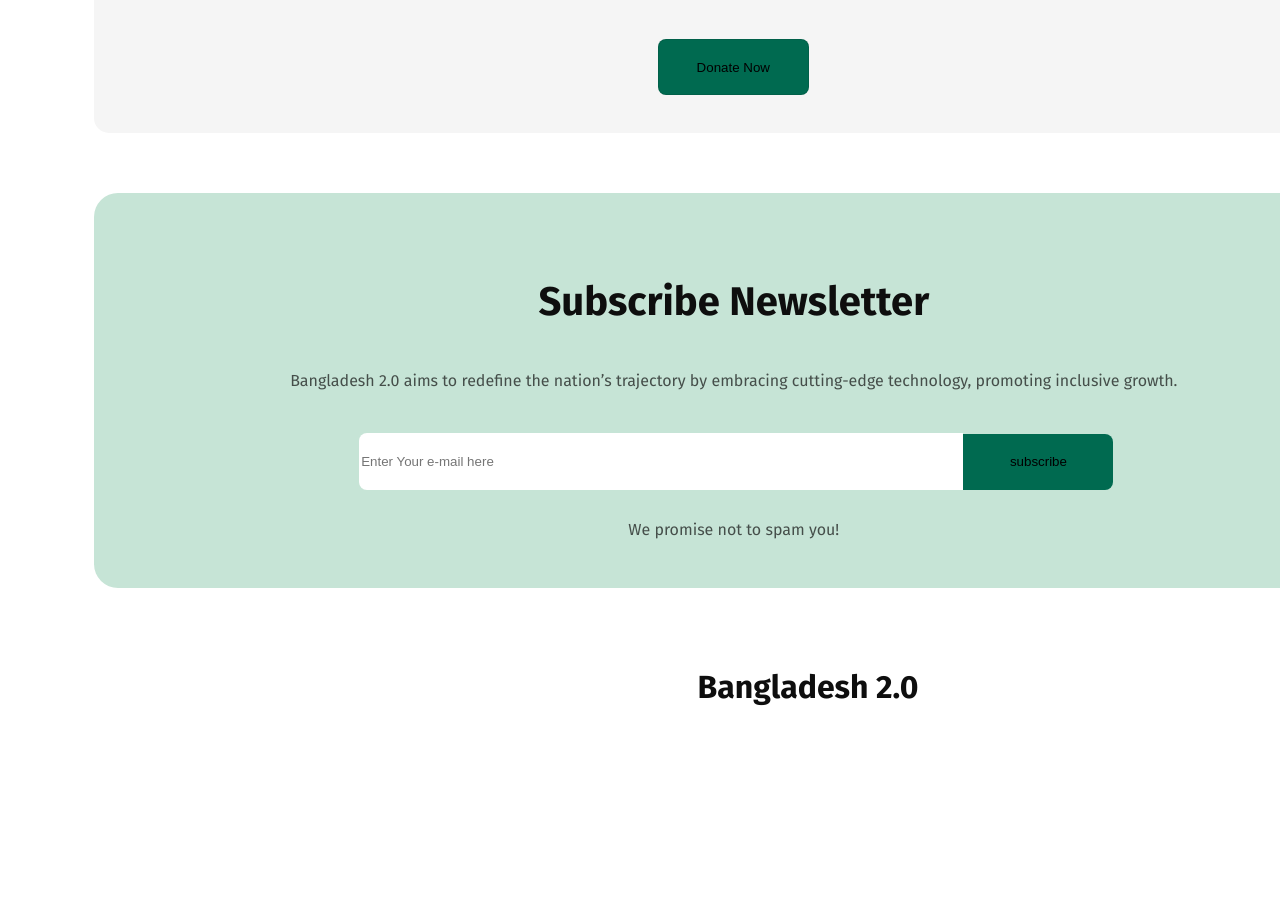
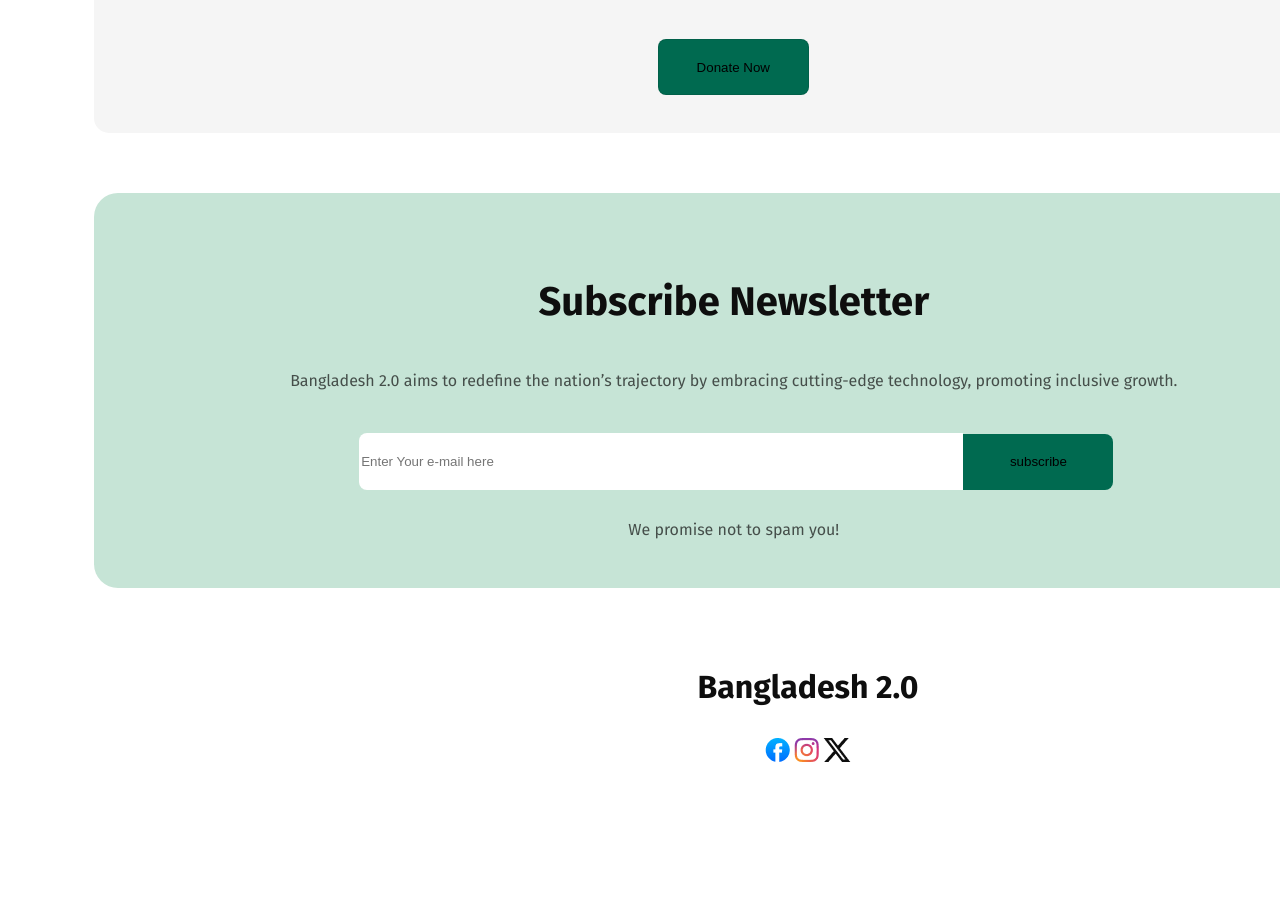
Before and after one commit to Jobair-abdullah/BANGLADESH-2.0, a plain HTML site: page index.html in a window 1280 px wide. Shown: the part 3246-4143 px from the top of the page. Drawn offline with Linux system fonts and the light colour scheme.

Commit message:
icone commit

```diff
--- a/index.html
+++ b/index.html
@@ -137,6 +137,9 @@
    <footer>
     <div class="fdi">
         <p class="f1">Bangladesh 2.0</p>
+        <img src="assets/facebook.png" alt="">
+        <img src="assets/instagram.png" alt="">
+        <img src="assets/x.png" alt="">
     </div>
    </footer>
 </body>
--- a/style/style.css
+++ b/style/style.css
@@ -497,6 +497,9 @@ margin-top: 30px;
 .fdi{
   width: 1600px;
 height: 226px;
+text-align: center;
+
+
 }
 .f1{
   text-align: center;
@@ -506,4 +509,5 @@ font-size: 32px;
 font-weight: 700;
 line-height: 38px;
 
+
 }
```
